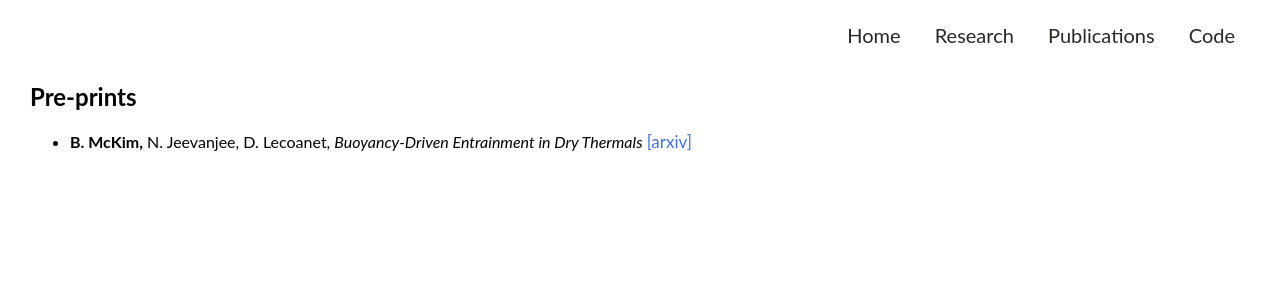
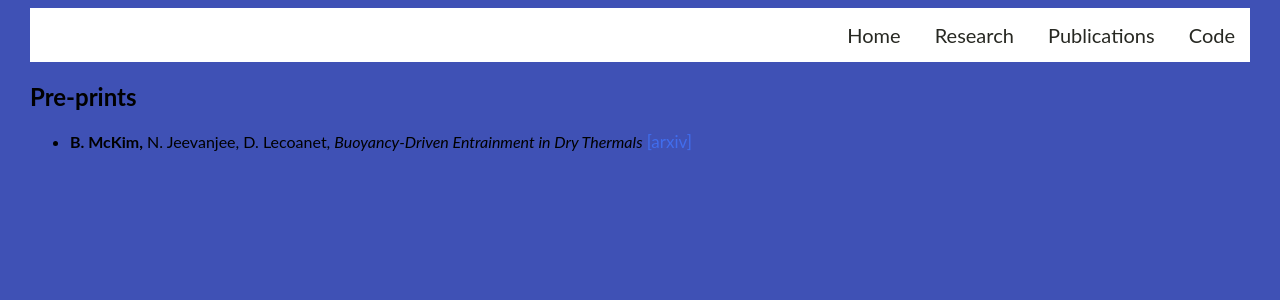
Before and after one commit to mckimb/mckimb.github.io, a Jekyll site: the page built from papers/index.html, in a window 1280 px wide. Shown: the top 300 px of the page. Built offline with Jekyll 4.4.1, drawn with Linux system fonts in a browser that asks for light colours.

Commit message:
Update main.css

```diff
--- a/css/main.css
+++ b/css/main.css
@@ -4,7 +4,7 @@ body {
     font-family: "Lato", sans-serif;
     \\ font-family: "Bitstream Charter";
     \\ background-image: "exoplanet.jpg";
-    \\ background-color: #3f51b5;
+    background-color: #3f51b5;
 }
 /*
 body h2 {
@@ -109,7 +109,7 @@ nav ul li, footer ul li {
     \\ border:2px solid #272822;
     \\ border:2px solid #3f51b5;
     background-color: white;
-    border-width:2px 0;
+    \\ border-width:2px 0;
     list-style:none;
     margin:0;
     padding:0;
```
